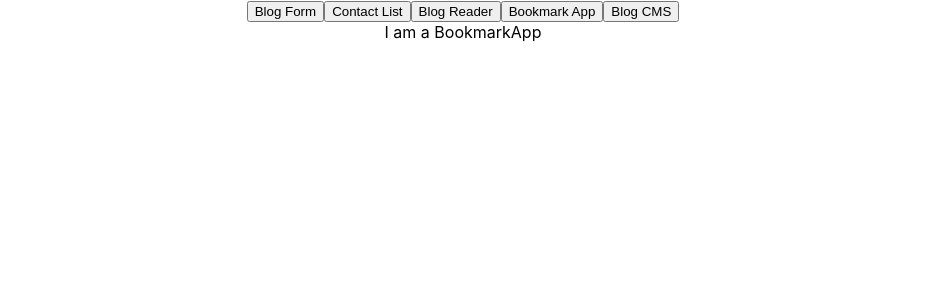
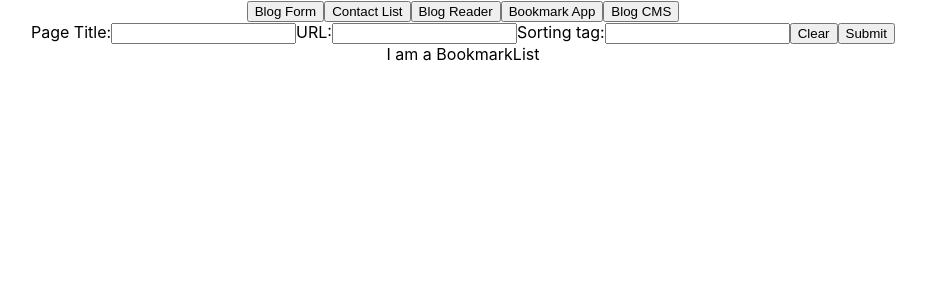
Before and after one commit to matthew-woodington/react-exercises, a React (Create React App) app: page / in a window 1280 px wide. Both pictures are taken after a click on the button "Bookmark App". Shown: the top 300 px of the page, without its empty margins (177-1103 px from the left). Built offline with nearby package versions, Linux system fonts and the light colour scheme.

Commit message:
adds solution for app c

```diff
--- a/src/MainApp/BlogReadingApp/BlogReadingApp.js
+++ b/src/MainApp/BlogReadingApp/BlogReadingApp.js
@@ -1,5 +1,47 @@
+import { useState } from "react";
+import BlogReadingDisplay from "./BlogReadingDisplay";
+import BlogReadingList from "./BlogReadingList";
+
+const INITIAL_BLOGS = [
+  {
+    title: "A Blog Post",
+    body: "Lorem ipsum dolor sit amet, consectetur adipiscing elit, sed do eiusmod tempor incididunt ut labore et dolore magna aliqua. Dui ut ornare lectus sit. Sapien faucibus et molestie ac feugiat sed lectus. Pretium lectus quam id leo in vitae. Proin sed libero enim sed faucibus turpis in eu mi. Fringilla est ullamcorper eget nulla. Et leo duis ut diam quam nulla porttitor massa. In hac habitasse platea dictumst quisque sagittis. Enim nunc faucibus a pellentesque sit amet porttitor. At auctor urna nunc id. Non odio euismod lacinia at quis risus sed vulputate. Nunc sed augue lacus viverra vitae congue eu. Id velit ut tortor pretium viverra suspendisse. Hendrerit dolor magna eget est lorem ipsum.",
+    id: 1,
+  },
+  {
+    title: "Another Post",
+    body: "Lorem ipsum dolor sit amet, consectetur adipiscing elit, sed do eiusmod tempor incididunt ut labore et dolore magna aliqua. Vitae auctor eu augue ut lectus arcu bibendum. Urna et pharetra pharetra massa massa ultricies mi quis hendrerit. Etiam sit amet nisl purus in mollis nunc sed. Lectus urna duis convallis convallis. Sapien et ligula ullamcorper malesuada proin. Ac turpis egestas maecenas pharetra convallis. Tempus egestas sed sed risus pretium quam. Sed felis eget velit aliquet sagittis id consectetur. Tortor vitae purus faucibus ornare suspendisse. Eu feugiat pretium nibh ipsum consequat. Arcu risus quis varius quam quisque id. Pretium lectus quam id leo in. Risus quis varius quam quisque id diam vel quam.",
+    id: 2,
+  },
+  {
+    title: "Blogs and Things",
+    body: "Lorem ipsum dolor sit amet, consectetur adipiscing elit, sed do eiusmod tempor incididunt ut labore et dolore magna aliqua. Mattis ullamcorper velit sed ullamcorper morbi. Ut faucibus pulvinar elementum integer enim neque. Platea dictumst vestibulum rhoncus est pellentesque. Eu feugiat pretium nibh ipsum consequat. Non consectetur a erat nam at lectus urna duis. Lacinia at quis risus sed vulputate. Mi quis hendrerit dolor magna eget est lorem ipsum dolor. Enim neque volutpat ac tincidunt vitae semper quis lectus. Sed augue lacus viverra vitae congue eu consequat. Diam quis enim lobortis scelerisque fermentum dui faucibus in. Euismod quis viverra nibh cras pulvinar mattis nunc sed. Duis convallis convallis tellus id interdum. Urna porttitor rhoncus dolor purus. Euismod in pellentesque massa placerat.",
+    id: 3,
+  },
+  {
+    title: "I am a Blog",
+    body: "Lorem ipsum dolor sit amet, consectetur adipiscing elit, sed do eiusmod tempor incididunt ut labore et dolore magna aliqua. Est sit amet facilisis magna etiam tempor. Semper risus in hendrerit gravida rutrum. Dictum varius duis at consectetur lorem donec massa sapien faucibus. Eget felis eget nunc lobortis mattis aliquam. Faucibus purus in massa tempor nec. Condimentum lacinia quis vel eros donec. Vehicula ipsum a arcu cursus vitae congue mauris. Feugiat scelerisque varius morbi enim nunc faucibus a pellentesque sit. Dignissim enim sit amet venenatis urna. Sem nulla pharetra diam sit. Ut tellus elementum sagittis vitae et leo duis ut. Viverra aliquet eget sit amet tellus cras. Consectetur purus ut faucibus pulvinar elementum integer enim neque volutpat. Leo duis ut diam quam nulla porttitor massa. Malesuada pellentesque elit eget gravida cum sociis natoque penatibus. Nullam eget felis eget nunc lobortis mattis. Ullamcorper velit sed ullamcorper morbi tincidunt.",
+    id: 4,
+  }
+];
+
 function BlogReadingApp() {
-  return <div>I am a BlogReadingApp</div>;
+
+  const [blogs, setBlogs] = useState(INITIAL_BLOGS);
+  const [post, setPost] = useState([]);
+
+  const displayPost = (id) => {
+    const index = blogs.findIndex((blog) => blog.id === id);
+    const activePost = blogs[index];
+    setPost(activePost);
+  }
+
+  return (
+    <div>
+      <BlogReadingList blogs={blogs} displayPost={displayPost}/>
+      <BlogReadingDisplay post={post}/>
+    </div>
+  );
 }
 
 export default BlogReadingApp;
--- a/src/MainApp/BlogReadingApp/BlogReadingDisplay.js
+++ b/src/MainApp/BlogReadingApp/BlogReadingDisplay.js
@@ -0,0 +1,10 @@
+function BlogReadingDisplay(prop) {
+  return (
+    <div>
+        <h1>{prop.post.title}</h1>
+        <p>{prop.post.body}</p>
+    </div>
+  )
+}
+
+export default BlogReadingDisplay;
--- a/src/MainApp/BlogReadingApp/BlogReadingList.js
+++ b/src/MainApp/BlogReadingApp/BlogReadingList.js
@@ -0,0 +1,8 @@
+function BlogReadingList({ blogs, displayPost }) {
+  const blogTitles = blogs.map(({ title, id }) => (
+    <li key={id} onClick={() => displayPost(id)}>{title}</li>
+  ));
+  return <ul>{blogTitles}</ul>;
+}
+
+export default BlogReadingList;
--- a/src/MainApp/BookmarkApp/BookmarkApp.js
+++ b/src/MainApp/BookmarkApp/BookmarkApp.js
@@ -1,5 +1,28 @@
+import { useState } from "react";
+import BookmarkForm from "./BookmarkForm";
+import BookmarkList from "./BookmarkList";
+
 function BookmarkApp() {
-  return <div>I am a BookmarkApp</div>;
+  const [bookmarks, setBookmarks] = useState([]);
+  const [tags, setTags] = useState([]);
+
+  const addBookmark = (newBookmark) => {
+    setBookmarks([...bookmarks, newBookmark]);
+  };
+
+  const createTag = () => {
+    const currentTags = bookmarks.map((bookmark) => bookmark.tag);
+    console.log(currentTags);
+    const uniqueTags = [...new Set(currentTags)];
+    setTags(uniqueTags);
+  };
+
+  return (
+    <div>
+      <BookmarkForm addBookmark={addBookmark} createTag={createTag} />
+      <BookmarkList bookmarks={bookmarks} tags={tags} />
+    </div>
+  );
 }
 
 export default BookmarkApp;
--- /dev/null
+++ b/src/MainApp/BookmarkApp/BookmarkForm.js
@@ -0,0 +1,61 @@
+import { nanoid } from "nanoid";
+import { useState } from "react";
+
+function BookmarkForm({ addBookmark, createTag }) {
+
+    const [title, setTitle] = useState('')
+    const [url, setUrl] = useState('')
+    const [tag, setTag] = useState('')
+
+
+    const handleSubmit = (e) => {
+        e.preventDefault();
+        const newBookmark = {
+            title,
+            url,
+            tag,
+            id: nanoid(),
+        }
+        addBookmark(newBookmark);
+        clearForm();
+    }
+
+    const clearForm = () => {
+        setTitle('');
+        setUrl('');
+        setTag('');
+    }
+
+  return (
+    <form onSubmit={handleSubmit}>
+        <label htmlFor="title">Page Title:</label>
+        <input
+            type="text"
+            name="title"
+            id="title-text"
+            value={title}
+            onChange={(e) => setTitle(e.target.value)}
+        />
+        <label htmlFor="url">URL:</label>
+        <input
+            type="url"
+            name="url"
+            id="url-text"
+            value={url}
+            onChange={(e) => setUrl(e.target.value)}
+        />
+        <label htmlFor="tag">Sorting tag:</label>
+        <input
+            type="text"
+            name="tag"
+            id="tag-text"
+            value={tag}
+            onChange={(e) => setTag(e.target.value)}
+        />
+        <button type="button" onClick={() => clearForm()}>Clear</button>
+        <button type="submit">Submit</button>
+    </form>
+  );
+}
+
+export default BookmarkForm;
--- /dev/null
+++ b/src/MainApp/BookmarkApp/BookmarkList.js
@@ -0,0 +1,5 @@
+function BookmarkList() {
+  return <div>I am a BookmarkList</div>;
+}
+
+export default BookmarkList;
--- a/src/MainApp/ContactApp/ContactForm.js
+++ b/src/MainApp/ContactApp/ContactForm.js
@@ -1,12 +1,11 @@
 import { useState } from "react";
 import { nanoid } from "nanoid";
 
-
 function ContactForm({ addContact }) {
-    const [firstName, setFirstName] = useState('');
-    const [lastName, setLastName] = useState('');
-    const [address, setAddress] = useState('');
-    const [phone, setPhone] = useState('');
+  const [firstName, setFirstName] = useState("");
+  const [lastName, setLastName] = useState("");
+  const [address, setAddress] = useState("");
+  const [phone, setPhone] = useState("");
 
   const handleSubmit = (e) => {
     e.preventDefault();
@@ -16,21 +15,23 @@ function ContactForm({ addContact }) {
       address,
       phone,
       id: nanoid(),
-        }
+    };
     addContact(newContact);
     clearForm();
-    }
+  };
 
   const clearForm = () => {
-        setFirstName('');
-        setLastName('')
-        setAddress('');
-        setPhone('');
-    }
+    setFirstName("");
+    setLastName("");
+    setAddress("");
+    setPhone("");
+  };
 
   return (
     <div>
       <form onSubmit={handleSubmit}>
+        <ul>
+            <li>
                 <label htmlFor="first-name">First name:</label>
                 <input
                 required
@@ -38,7 +39,10 @@ function ContactForm({ addContact }) {
                 name="first-name"
                 id="firstname-text"
                 value={firstName}
-                onChange={(e) => setFirstName(e.target.value)}/>
+                onChange={(e) => setFirstName(e.target.value)}
+                />
+            </li>
+            <li>
                 <label htmlFor="last-name">Last name:</label>
                 <input
                 required
@@ -46,7 +50,10 @@ function ContactForm({ addContact }) {
                 name="last-name"
                 id="lastname-text"
                 value={lastName}
-                onChange={(e) => setLastName(e.target.value)}/>
+                onChange={(e) => setLastName(e.target.value)}
+                />
+            </li>
+            <li>
                 <label htmlFor="address">Address:</label>
                 <input
                 required
@@ -54,18 +61,27 @@ function ContactForm({ addContact }) {
                 name="address"
                 id="address-text"
                 value={address}
-                onChange={(e) => setAddress(e.target.value)}/>
+                onChange={(e) => setAddress(e.target.value)}
+                />
+            </li>
+            <li>
                 <label htmlFor="phone">Phone number:</label>
                 <input
                 required
                 type="tel"
                 pattern="[0-9]{3}-[0-9]{3}-[0-9]{4}"
-                name="phone" id="phone-text"
+                name="phone"
+                id="phone-text"
                 placeholder="ex. 123-456-7890"
                 value={phone}
-                onChange={(e) => setPhone(e.target.value)}/>
-            <button type="button" onClick={() => clearForm()}>Clear</button>
+                onChange={(e) => setPhone(e.target.value)}
+                />
+            </li>
+            <button type="button" onClick={() => clearForm()}>
+            Clear
+            </button>
             <button type="submit">Add Contact</button>
+        </ul>
       </form>
     </div>
   );
```
Lines whose indentation alone changed are shown as unchanged.
